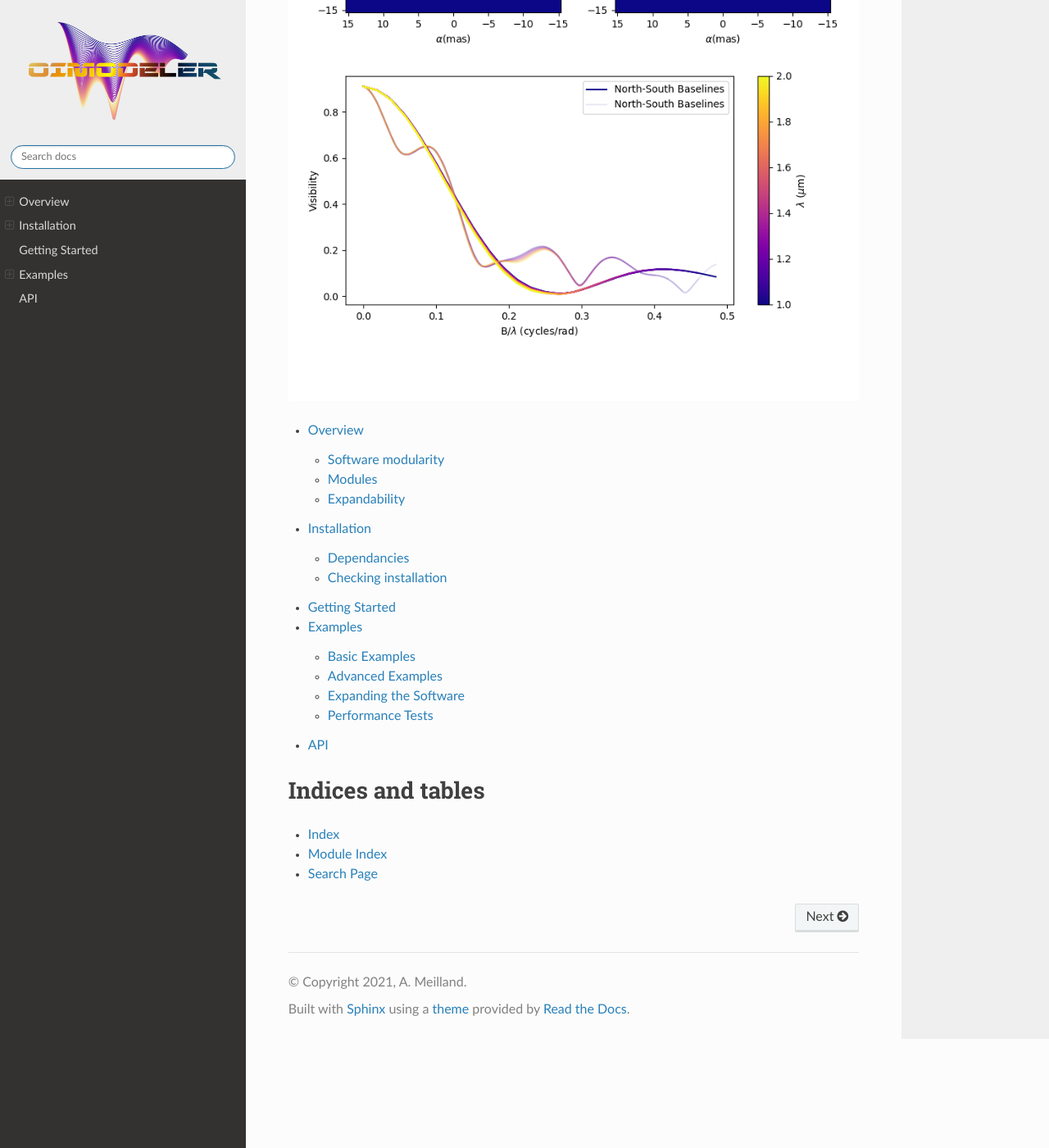
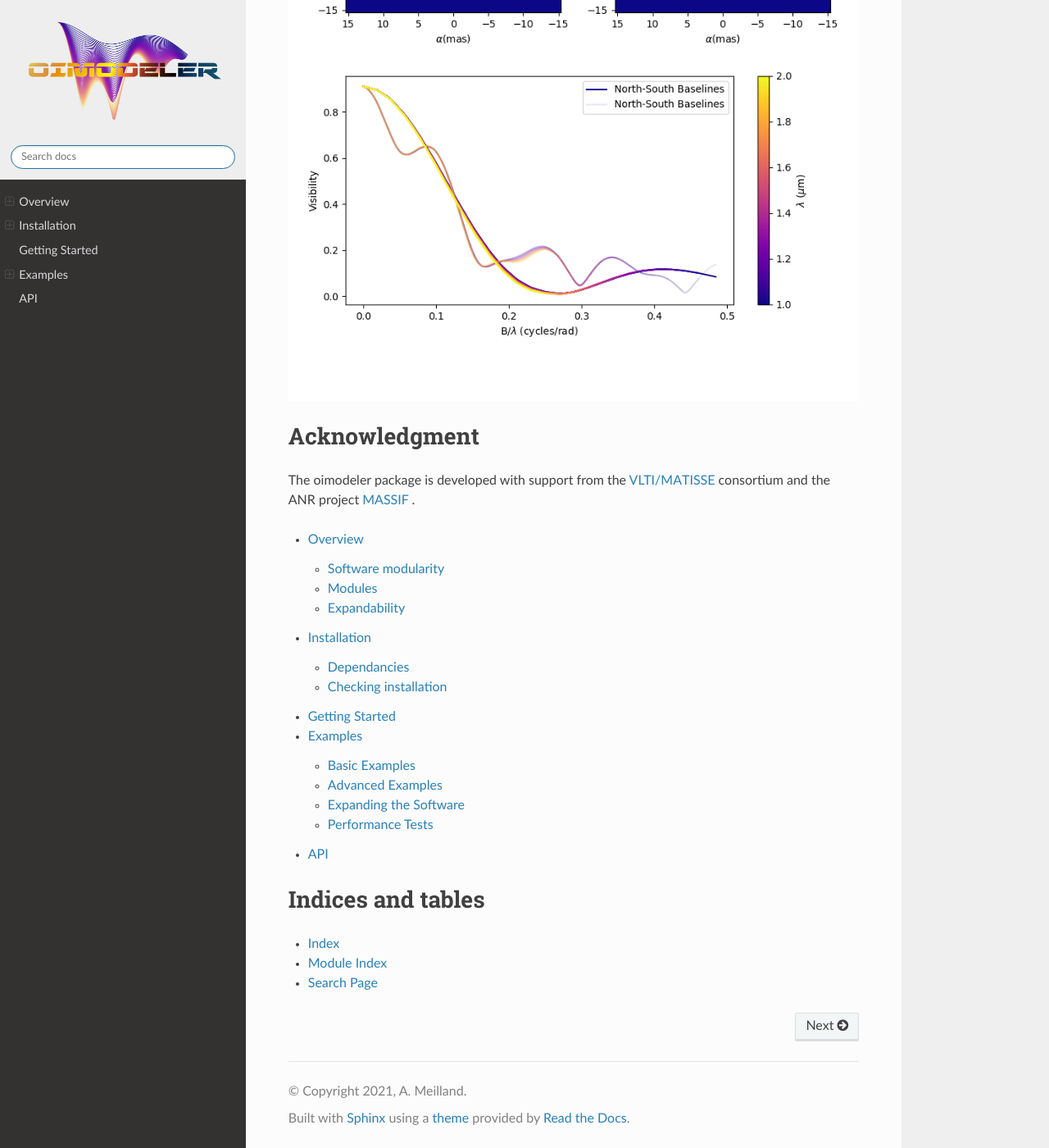
Before and after one commit to oimodeler/oimodeler, a Sphinx documentation site: the page built from docs/source/index.rst, in a window 1280 px wide and 1400 px high, scrolled down 4441 px. Shown: the whole window at 82% size. Built offline with Sphinx 7.4.7 and the Read the Docs theme 2.0.0, drawn with Linux system fonts in a browser that asks for light colours.

Commit message:
update doc

```diff
--- /dev/null
+++ b/docs/source/_static/custom.css
@@ -0,0 +1,3 @@
+section#setup span.caption-text {
+    display: none;
+}
--- a/docs/source/index.rst
+++ b/docs/source/index.rst
@@ -24,6 +24,8 @@ It allows to manipulate data in the oifits format, build complex models from var
         - Utils : miscs utilities for oifits data (creating and modifying array, getting info..)
 
     No module is complete and have been fully verified up to now!
+
+
 
 A Few examples
 ==============
@@ -59,6 +61,12 @@ Here is a plot showing a model consisting of a fast rotating star plus a uniform
   :alt: Alternative text
 
 
+Acknowledgment
+==============
+
+The oimodeler package is developed with support from the `VLTI/MATISSE <https://www.matisse.oca.eu/fr/accueil-matisse>`_ consortium and the ANR project `MASSIF <https://www.anr-massif.fr>`_ .
+
+
 .. toctree::
     overview
     installation
```
